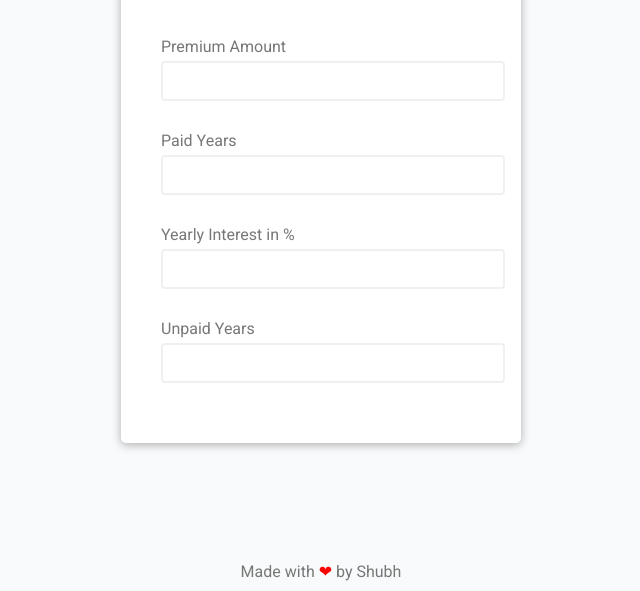
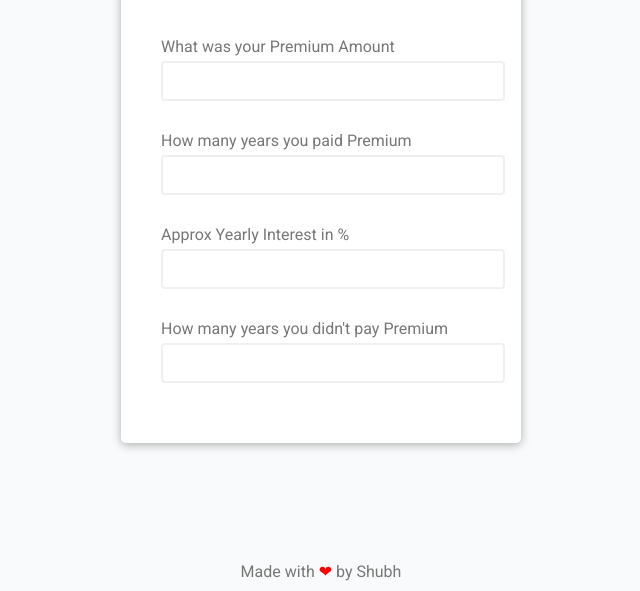
Before and after one commit to theshubhagrwl/policy-return-calculator, a plain HTML site: page index.html in a window 1280 px wide. Shown: the part 209-800 px from the top of the page, without its empty margins (319-959 px from the left). Drawn offline with Linux system fonts and the light colour scheme.

Commit message:
improved labels

```diff
--- a/index.html
+++ b/index.html
@@ -12,22 +12,24 @@
         <h2>Policy Return Calculator</h2>
 
         <div class="form-control">
-          <label for="premium">Premium Amount</label>
+          <label for="premium">What was your Premium Amount</label>
           <input type="number" id="premium" />
         </div>
 
         <div class="form-control">
-          <label for="paid-years">Paid Years</label>
-          <input type="number" name="paidYrs" id="paid-years" />
+          <label for="paid-years">How many years you paid Premium</label>
+          <input type="number" name="paidYrs" id="paid-years" placeholder="" />
         </div>
 
         <div class="form-control">
-          <label for="yearly-interest">Yearly Interest in %</label>
+          <label for="yearly-interest">Approx Yearly Interest in %</label>
           <input type="number" name="yearly-interest" id="yearly-interest" />
         </div>
 
         <div class="form-control">
-          <label for="unpaid-years">Unpaid Years</label>
+          <label for="unpaid-years"
+            >How many years you didn't pay Premium</label
+          >
           <input type="number" name="unpaidYrs" id="unpaid-years" />
         </div>
 
```
